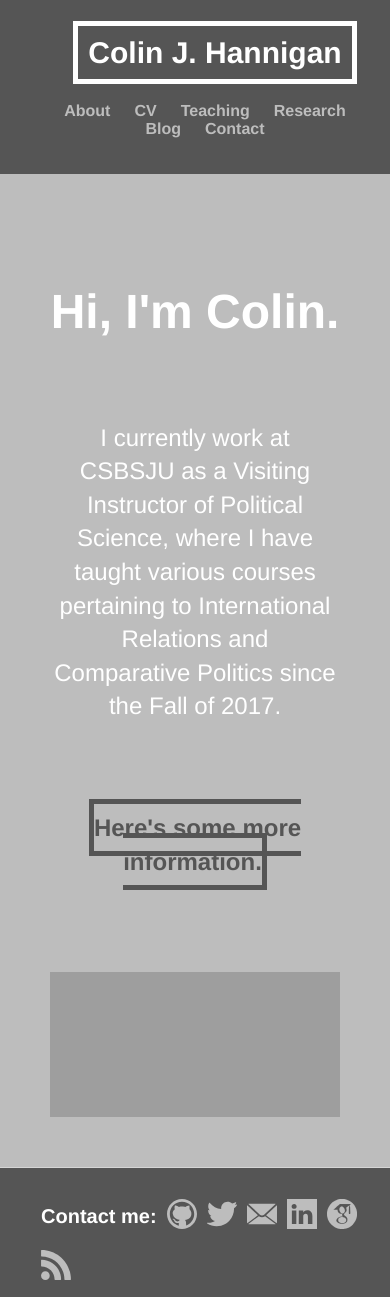
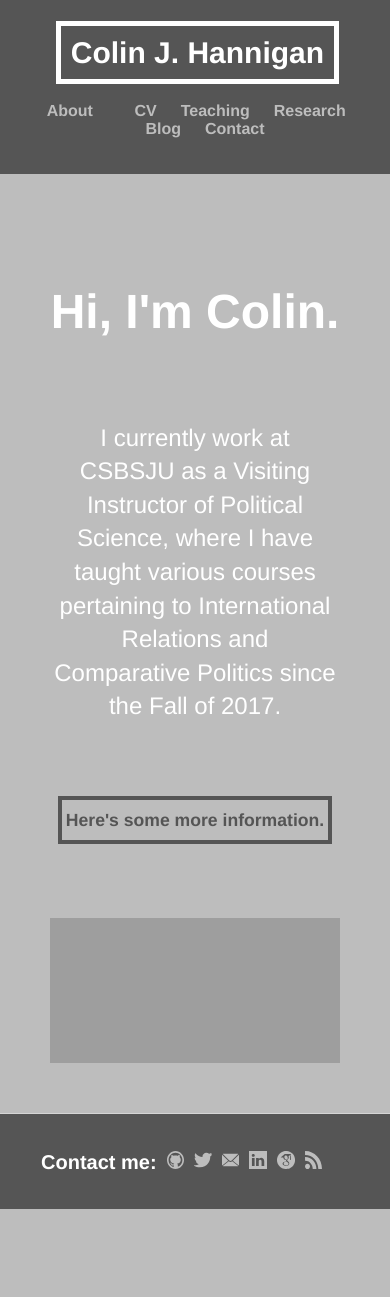
Before and after one commit to colinhannigan/colinhannigan.github.io, a Jekyll site: the page index.html, which Jekyll copies as it is, in a window 390 px wide. Built offline with Jekyll 4.4.1, drawn with Linux system fonts in a browser that asks for light colours; after the commit the page ends 1209 px from its top, so only the background shows below that.

Commit message:
more responsiveness

```diff
--- a/css/main.css
+++ b/css/main.css
@@ -168,15 +168,41 @@ ul.posts li {
         list-style-type: none;
         margin-right: 1.25rem;
         display: inline-block;
-        text-align: center;
     }
+    #aboutMobile {
+        position: relative;
+        left: -1.1rem;
+    }
+
+    #logoMobile {
+        position: relative;
+        left: -1.1rem;
+    }
+
     .mobile.logo {
         position: relative;
         display: block;
         padding: 0rem 0rem 2rem 0rem;
         margin: 0;
     }
-
-
-
+    .moreInfo {
+        font-family:'Helvetica', 'Arial', 'Sans-Serif';
+        position: relative;
+        text-align: center;
+        font-size: 1.1em;
+        font-weight: bold;
+        line-height: 1.1em;
+        padding: 2rem 0rem 0rem 0rem;
+    }
+    .moreInfoLink {
+        color: rgb(85, 85, 85);
+        position: relative;
+        margin: 0;
+        padding: .625rem .25rem .625rem .25rem;
+        text-align: center;
+        border: .25rem solid  rgb(85, 85, 85);
+    }
+    .contact img {
+        width: 1.1rem;
+    }
 }
--- a/index.html
+++ b/index.html
@@ -18,17 +18,17 @@
 	<header>
 		<nav>
 			<ul>
-				<li class="siteLinks mobile logo" ><a class="logo" a style="font-size:30px" href="/">Colin J. Hannigan</a></li>
-				<li class="siteLinks mobile" ><a href="/about">About</a></li>
+				<li class="siteLinks mobile logo" id="logoMobile" ><a class="logo" a style="font-size:30px" href="/">Colin J. Hannigan</a></li>
+				<li class="siteLinks mobile" id="aboutMobile" ><a href="/about">About</a></li>
 				<li class="siteLinks mobile" ><a href="/cv">CV</a></li>
 				<li class="siteLinks mobile" ><a href="/teaching">Teaching</a></li>
 				<li class="siteLinks mobile" ><a href="/research">Research</a></li>
 				<li class="siteLinks mobile" ><a href="/blog">Blog</a></li>
 				<li class="siteLinks mobile" ><a href="/contact">Contact</a></li>
-				<li class="siteLinks desktop" ><a href="/about">About</a></li>
+				<li class="siteLinks desktop" id="aboutDesktop"><a href="/about">About</a></li>
 				<li class="siteLinks desktop" ><a href="/cv">CV</a></li>
 				<li class="siteLinks desktop" ><a href="/teaching">Teaching</a></li>
-				<li class="siteLinks desktop logo" ><a class="logo" a style="font-size:30px" href="/">Colin J. Hannigan</a></li>
+				<li class="siteLinks desktop logo" id="logoDesktop" ><a class="logo" a style="font-size:30px" href="/">Colin J. Hannigan</a></li>
 				<li class="siteLinks desktop" ><a href="/research">Research</a></li>
 				<li class="siteLinks desktop" ><a href="/blog">Blog</a></li>
 				<li class="siteLinks desktop" ><a href="/contact">Contact</a></li>
@@ -71,12 +71,12 @@
 	<footer>
 		<ul class="contact">
 			<li><p id="contactMe" style="font-size:20px">Contact me:</p></li
-			><li><a href="//github.com/colinhannigan" target="_blank"><img class="icon" width="30px" src="https://colinhannigan.github.io/img/SVGs/github.svg" alt="github" /></a></li
-			><li><a href="//twitter.com/HanniganColin" target="_blank"><img class="icon" width="30px" src="https://colinhannigan.github.io/img/SVGs/twitter.svg" alt="twitter" /></a></li
-			><li><a href="mailto:channigan001@csbsju.edu" target="_blank"><img class="icon" width="30px" src="https://colinhannigan.github.io/img/SVGs/email.svg" alt="email" /></a></li
-			><li><a href="//linkedin.com/in/cjh2112/" target="_blank"><img class="icon" width="30px" src="https://colinhannigan.github.io/img/SVGs/linkedin.svg" alt="linkedin" /></a></li
-			><li><a href="//scholar.google.com/citations?hl=en&user=baw_A9oAAAAJ" target="_blank"><img class="icon" width="30px" src="https://colinhannigan.github.io/img/SVGs/scholar.svg" alt="linkedin" /></a></li
-			><li><a href="//colinhannigan.github.io/blog/atom" target="_blank"><img class="icon" width="30px" src="https://colinhannigan.github.io/img/SVGs/rss.svg" alt="rss" /></a></li>
+			><li><a href="//github.com/colinhannigan" target="_blank"><img class="icon" width="30rem" src="https://colinhannigan.github.io/img/SVGs/github.svg" alt="github" /></a></li
+			><li><a href="//twitter.com/HanniganColin" target="_blank"><img class="icon" width="30rem" src="https://colinhannigan.github.io/img/SVGs/twitter.svg" alt="twitter" /></a></li
+			><li><a href="mailto:channigan001@csbsju.edu" target="_blank"><img class="icon" width="30rem" src="https://colinhannigan.github.io/img/SVGs/email.svg" alt="email" /></a></li
+			><li><a href="//linkedin.com/in/cjh2112/" target="_blank"><img class="icon" width="30rem" src="https://colinhannigan.github.io/img/SVGs/linkedin.svg" alt="linkedin" /></a></li
+			><li><a href="//scholar.google.com/citations?hl=en&user=baw_A9oAAAAJ" target="_blank"><img class="icon" width="30rem" src="https://colinhannigan.github.io/img/SVGs/scholar.svg" alt="linkedin" /></a></li
+			><li><a href="//colinhannigan.github.io/blog/atom" target="_blank"><img class="icon" width="30rem" src="https://colinhannigan.github.io/img/SVGs/rss.svg" alt="rss" /></a></li>
 		</ul>
 	</footer>
 </body>
```
